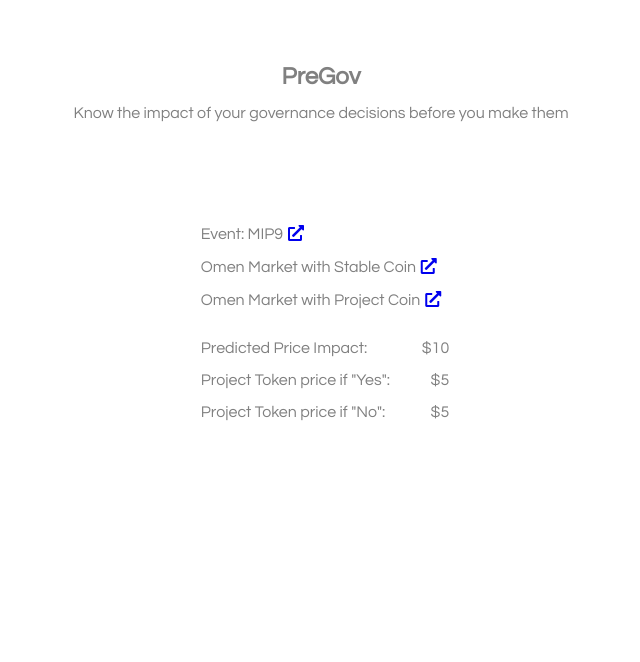
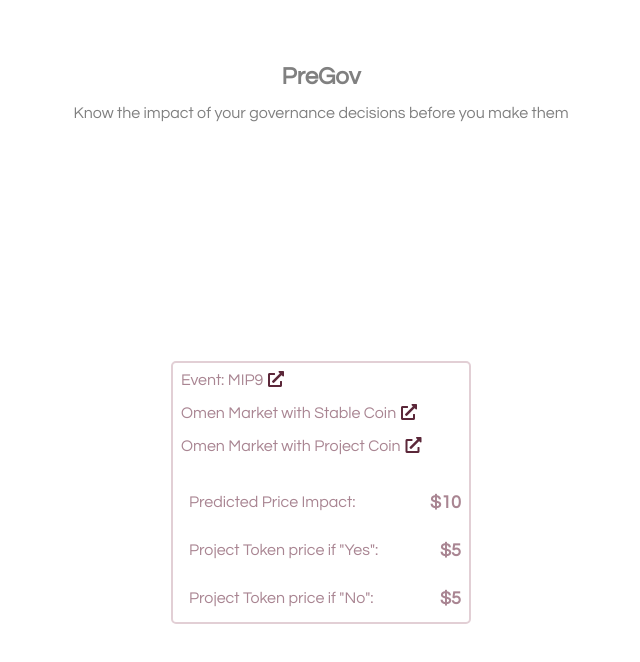
Before and after one commit to manolingam/pregov, a React (Create React App) app: page /create/1 in a window 1280 px wide. Shown: the top 662 px of the page, without its empty margins (319-959 px from the left). Built offline with nearby package versions, Linux system fonts and the light colour scheme; data requests are answered from the project's data file.

Commit message:
new embed styles and page updates

```diff
--- a/src/App.js
+++ b/src/App.js
@@ -52,11 +52,6 @@
 
     return (
         <div className='main'>
-            <h2>PreGov</h2>
-            <p id='title-helper'>
-                Know the impact of your governance decisions before you make
-                them
-            </p>
             <Router>
                 <Switch>
                     <Route path='/' exact>
--- a/src/pages/Create.js
+++ b/src/pages/Create.js
@@ -4,6 +4,12 @@
 
 const Create = () => {
     return (
+        <>
+            <h2>PreGov</h2>
+            <p id='title-helper'>
+                Know the impact of your governance decisions before you make
+                them
+            </p>
             <div className='create'>
                 <div>
                     <label>Omen Market URL with stable coin</label>
@@ -19,6 +25,7 @@
                 </div>
                 <button>Create</button>
             </div>
+        </>
     );
 };
 
--- a/src/pages/Details.js
+++ b/src/pages/Details.js
@@ -18,7 +18,14 @@
         // eslint-disable-next-line react-hooks/exhaustive-deps
     }, []);
 
-    return instanceInfo.length !== 0 ? (
+    return (
+        <>
+            <h2>PreGov</h2>
+            <p id='title-helper'>
+                Know the impact of your governance decisions before you make
+                them
+            </p>
+            {instanceInfo.length !== 0 ? (
                 <div className='details'>
                     <div className='details-subcontainer'>
                         <p>
@@ -58,7 +65,10 @@
                 </div>
             ) : (
                 <p>Loading..</p>
-    );
+            )
+        }
+    </>
+    )
 };
 
 export default Details;
--- a/src/pages/Embed.js
+++ b/src/pages/Embed.js
@@ -5,7 +5,7 @@
 import { withRouter } from "react-router-dom";
 
 import Error from '../components/Error.js'
-import "../styles/css/pages.css";
+import "../styles/css/embed.css";
 
 const MAX_QUERY_AMOUNT = 20
 
@@ -60,10 +60,10 @@
         console.log('question id', id, 'token1', token1, 'token2',token2);
         // https://api.ethplorer.io/getTokenInfo/0xb5a5f22694352c15b00323844ad545abb2b11028?apiKey=freekey
         // let results = await fetch(`http://localhost:8000/token?address=${token1}`);
-        let result1 = await fetch(`https://api.ethplorer.io/getTokenInfo/${token1}?apiKey=freekey`)
+        let result1 = await fetch(`https://api.ethplorer.io/getTokenInfo/${token1}?apiKey=freekey`, {mode: 'cors'})
         result1 = await result1.json()
         setToken1Info(result1)
-        let result2 = await fetch(`https://api.ethplorer.io/getTokenInfo/${token2}?apiKey=freekey`)
+        let result2 = await fetch(`https://api.ethplorer.io/getTokenInfo/${token2}?apiKey=freekey`, {mode: 'cors'})
         result2 = await result2.json()
         setToken2Info(result2)
         console.log(result1,result2,token1Info,token2Info);
@@ -107,6 +107,7 @@
 
     return !loading ? (
         <div className='details'>
+
             <Query
                query={query}
                variables={{
@@ -123,26 +124,14 @@
                  ) : error ? (
                    <Error error={error} />
                  ) : (
+                   <>
+                      {/* <p id="event-title">
+                          {`Event: ${data.question.title}`}
+                      </p> */}
                     <div className='details-subcontainer'>
-                <p>
-                    {`Event: ${data.question.title}`}
-                    <a href='https://placeholder.com/'>
-                        <i className='fas fa-external-link-alt'></i>
-                    </a>
-                </p>
-                <p>
-                    Omen Market with Project Coin: {token1Info ? token1Info.name+' @ '+token1Info.price.rate.toFixed(3)+token1Info.price.currency : ''}
-                    <a href={`https://omen.eth.link/#/${data.question.conditions[0].fixedProductMarketMakers[0].id}`}>
-                        <i className='fas fa-external-link-alt'></i>
-                    </a>
-                </p>
-                <p>
-                    Omen Market with Stable Coin: {token1Info ? token2Info.name+' @ '+token2Info.price.rate.toFixed(3)+token2Info.price.currency : ''}
-                    <a href={`https://omen.eth.link/#/${data.question.conditions[0].fixedProductMarketMakers[1].id}`}>
-                        <i className='fas fa-external-link-alt'></i>
-                    </a>
-                </p>
-                <br></br>
+                      <div id="title-div">
+                          <p id="title">Predicted Impact</p>
+                      </div>
                       <div>
                           <p>Predicted Price Impact:</p>
                           <span>
@@ -150,7 +139,6 @@
                           </span>
                       </div>
                       <div>
-
                         <p>Project Token price if "Yes":</p>
                         <span>${predictPrice(0,data.question.conditions[0].fixedProductMarketMakers[0].outcomeTokenMarginalPrices, data.question.conditions[0].fixedProductMarketMakers[1].outcomeTokenMarginalPrices)}</span>
                       </div>
@@ -158,8 +146,26 @@
                           <p>Project Token price if "No":</p>
                           <span>${predictPrice(1,data.question.conditions[0].fixedProductMarketMakers[0].outcomeTokenMarginalPrices, data.question.conditions[0].fixedProductMarketMakers[1].outcomeTokenMarginalPrices)}</span>
                       </div>
-            </div>)
-          }}
+                        <div id="price-values">
+                          <p>Markets</p>
+                          <div>
+                            <p>
+                                {token1Info ? token1Info.name : ''}
+                                <a href={`https://omen.eth.link/#/${data.question.conditions[0].fixedProductMarketMakers[0].id}`}>
+                                    <i className='fas fa-external-link-alt'></i>
+                                </a>
+                            </p>
+                            <p>
+                                {token1Info ? token2Info.name : ''}
+                                <a href={`https://omen.eth.link/#/${data.question.conditions[0].fixedProductMarketMakers[1].id}`}>
+                                    <i className='fas fa-external-link-alt'></i>
+                                </a>
+                            </p>
+                          </div>
+                        </div>
+                      </div>
+                    </>
+                )}}
             </Query>
         </div>
     ) : (
--- a/src/pages/Home.js
+++ b/src/pages/Home.js
@@ -19,6 +19,12 @@
     }, []);
 
     return (
+        <>
+            <h2>PreGov</h2>
+                <p id='title-helper'>
+                    Know the impact of your governance decisions before you make
+                    them
+                </p>
             <div className='home'>
                 <button
                     id='create-instance'
@@ -44,6 +50,7 @@
                     );
                 })}
             </div>
+        </>
     );
 };
 
--- /dev/null
+++ b/src/styles/css/embed.css
@@ -0,0 +1,104 @@
+@import url("https://fonts.googleapis.com/css2?family=Questrial&display=swap");
+.details {
+  height: 100%;
+  width: 100%;
+  display: -webkit-box;
+  display: -ms-flexbox;
+  display: flex;
+  -webkit-box-orient: vertical;
+  -webkit-box-direction: normal;
+      -ms-flex-direction: column;
+          flex-direction: column;
+  -webkit-box-align: center;
+      -ms-flex-align: center;
+          align-items: center;
+  -webkit-box-pack: center;
+      -ms-flex-pack: center;
+          justify-content: center;
+}
+
+.details #event-title {
+  font-size: 25px;
+  margin-top: 3rem;
+  font-weight: bold;
+  color: #d2004a;
+}
+
+.details .details-subcontainer {
+  margin-top: 3rem;
+  border: 2px solid #e2cfd5;
+  border-radius: 5px;
+  width: 300px;
+  height: auto;
+}
+
+.details .details-subcontainer #title-div {
+  border-bottom: 2px #e2cfd5;
+  background-color: #f3edef;
+  height: 50px;
+}
+
+.details .details-subcontainer #title-div #title {
+  color: #a98592;
+  font-weight: bold;
+}
+
+.details .details-subcontainer p {
+  color: #a98592;
+}
+
+.details .details-subcontainer p a {
+  margin-left: 0.3rem;
+}
+
+.details .details-subcontainer p a i {
+  color: #5b2739;
+}
+
+.details .details-subcontainer div {
+  display: -webkit-box;
+  display: -ms-flexbox;
+  display: flex;
+  -webkit-box-orient: horizontal;
+  -webkit-box-direction: normal;
+      -ms-flex-direction: row;
+          flex-direction: row;
+  -webkit-box-pack: justify;
+      -ms-flex-pack: justify;
+          justify-content: space-between;
+  -webkit-box-align: center;
+      -ms-flex-align: center;
+          align-items: center;
+  padding: 0.5rem;
+}
+
+.details .details-subcontainer div span {
+  font-weight: bold;
+  font-size: 18px;
+  color: #a98592;
+}
+
+.details .details-subcontainer #price-values {
+  display: -webkit-box;
+  display: -ms-flexbox;
+  display: flex;
+  -webkit-box-orient: horizontal;
+  -webkit-box-direction: normal;
+      -ms-flex-direction: row;
+          flex-direction: row;
+}
+
+.details .details-subcontainer #price-values div {
+  display: -webkit-box;
+  display: -ms-flexbox;
+  display: flex;
+  -webkit-box-orient: vertical;
+  -webkit-box-direction: normal;
+      -ms-flex-direction: column;
+          flex-direction: column;
+  -webkit-box-align: end;
+      -ms-flex-align: end;
+          align-items: flex-end;
+  padding: 0;
+}
+/*# sourceMappingURL=embed.css.map */
--- /dev/null
+++ b/src/styles/scss/embed.scss
@@ -0,0 +1,72 @@
+@import url("https://fonts.googleapis.com/css2?family=Questrial&display=swap");
+
+$font-style: "Questrial", sans-serif;
+
+$primary-color: #d2004a;
+$bg-color: #efe7ea;
+$text-color: #a98592;
+$link-color: #5b2739;
+$border-color: #e2cfd5;
+$header-bg: #f3edef;
+
+.details {
+    height: 100%;
+    width: 100%;
+    display: flex;
+    flex-direction: column;
+    align-items: center;
+    justify-content: center;
+    #event-title {
+        font-size: 25px;
+        margin-top: 3rem;
+        font-weight: bold;
+        color: $primary-color;
+    }
+    .details-subcontainer {
+        margin-top: 3rem;
+        border: 2px solid $border-color;
+        border-radius: 5px;
+        width: 300px;
+        height: auto;
+        #title-div {
+            border-bottom: 2px $border-color;
+            background-color: $header-bg;
+            height: 50px;
+            #title {
+                color: $text-color;
+                font-weight: bold;
+            }
+        }
+        p {
+            color: $text-color;
+            a {
+                margin-left: 0.3rem;
+                i {
+                    color: $link-color;
+                }
+            }
+        }
+        div {
+            display: flex;
+            flex-direction: row;
+            justify-content: space-between;
+            align-items: center;
+            padding: 0.5rem;
+            span {
+                font-weight: bold;
+                font-size: 18px;
+                color: $text-color;
+            }
+        }
+        #price-values {
+            display: flex;
+            flex-direction: row;
+            div {
+                display: flex;
+                flex-direction: column;
+                align-items: flex-end;
+                padding: 0;
+            }
+        }
+    }
+}
```
Lines whose indentation alone changed are shown as unchanged.
